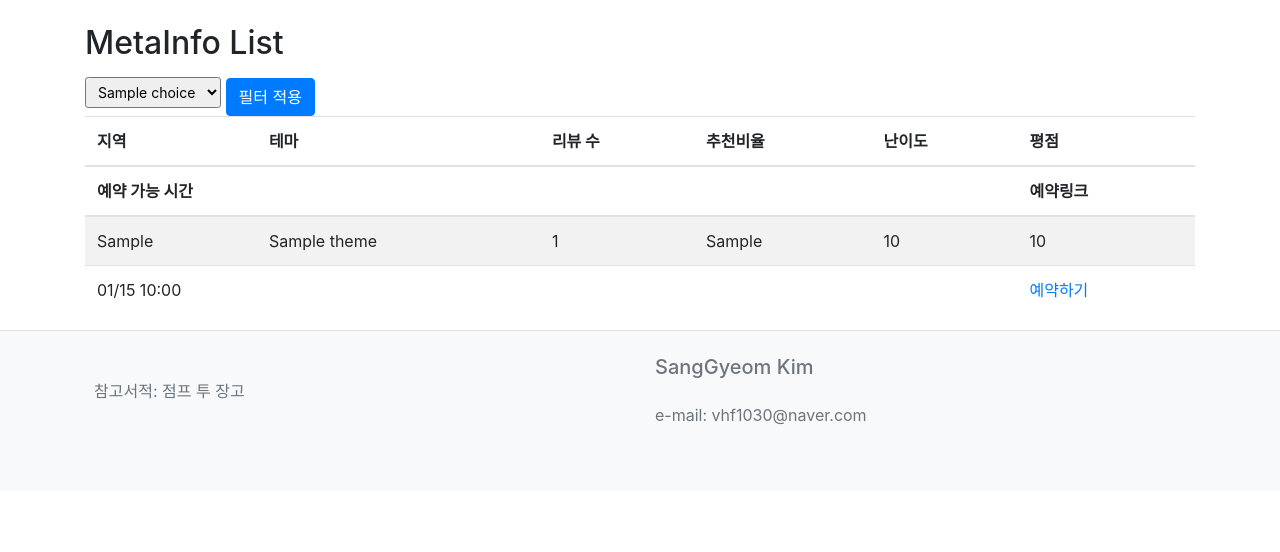
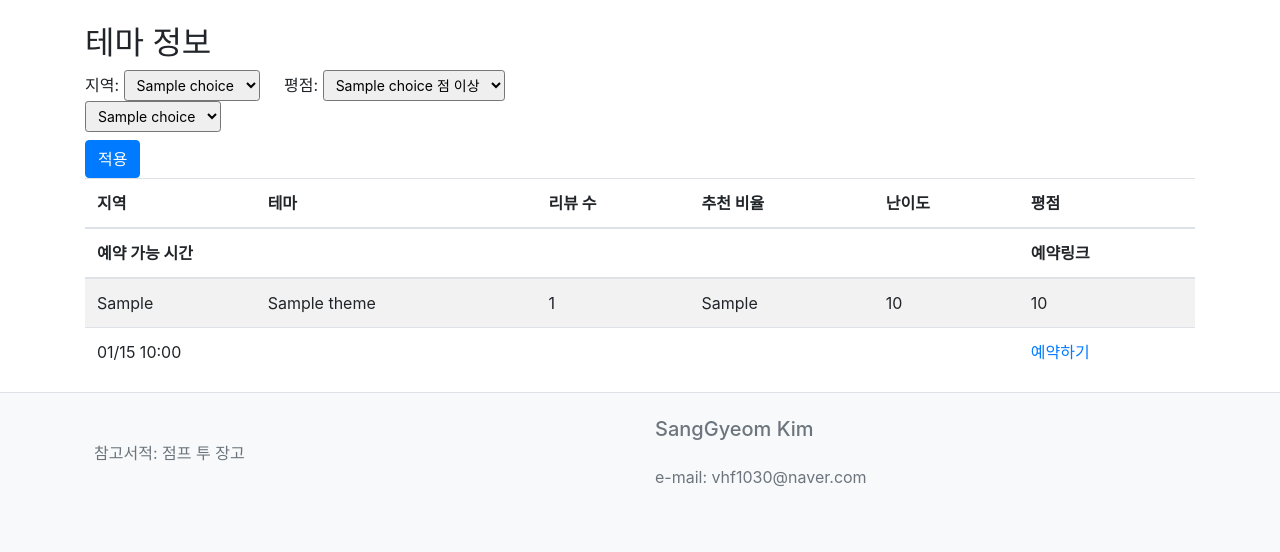
Before and after one commit to vhf1030/Remona, a Django app: template templates/theme_info.html in a window 1280 px wide. Shown: the part 17-569 px from the top of the page. Run offline with Django 4.2, Linux system fonts and the light colour scheme; the template is opened without the code that fills it: most values are stand-ins (such as "Sample title", 1, 10 or a date in 2020); some libraries are stand-ins or nearby versions.

Commit message:
refactoring: queryset, add functions: sort, score filter

```diff
--- a/config/urls.py
+++ b/config/urls.py
@@ -20,6 +20,6 @@ from app import views  #
 
 urlpatterns = [
     path("admin/", admin.site.urls),
-    path('theme_info/', views.metainfo_list, name='metainfo_list'),
+    path('theme_info/', views.theme_info, name='theme_info'),
     path('reserve_info/', views.reserve_info, name='reserve_info'),
 ]
--- a/templates/theme_info.html
+++ b/templates/theme_info.html
@@ -2,25 +2,53 @@
 
 {% block content %}
 <div class="container mt-4">
-    <h2>MetaInfo List</h2>
+    <h2>테마 정보</h2>
     <form method="get">
-<!--        <select name="loc_2_filter">-->
-        <select name="loc_2_filter" class="form-control-sm">
-            {% for choice in loc_2_choices %}
-            <option value="{{ choice }}" {% if choice == loc_2_filter %}selected{% endif %}>
-                {{ choice }}
-            </option>
-            {% endfor %}
-        </select>
-        <input type="submit" value="필터 적용" class="btn btn-primary mt-2">
+        <!-- 필터 -->
+        <div>
+            지역:
+            <select name="location_filter" class="form-control-sm" style="margin-right: 20px;">
+                {% for choice in location_list %}
+                <option value="{{ choice }}" {% if choice == location_filter %}selected{% endif %}>
+                    {{ choice }}
+                </option>
+                {% endfor %}
+            </select>
+            평점:
+            <select name="rating_filter" class="form-control-sm" style="margin-right: 20px;">
+                {% for choice in rating_choices %}
+                <option value="{{ choice }}" {% if choice == rating_filter %}selected{% endif %}>
+                    {% if choice != "전체" %}
+                    {{ choice }} 점 이상
+                    {% else %}
+                    {{ choice }}
+                    {% endif %}
+                </option>
+                {% endfor %}
+            </select>
+        </div>
+
+        <!-- 정렬 -->
+        <div>
+            <select name="sort_option" class="form-control-sm">
+                {% for choice in sort_option_list %}
+                <option value="{{ choice }}" {% if choice == sort_option %}selected{% endif %}>
+                    {{ choice }}
+                </option>
+                {% endfor %}
+            </select>
+        </div>
+
+        <input type="submit" value="적용" class="btn btn-primary mt-2">
     </form>
+
     <table class="table table-striped">
         <thead>
         <tr>
             <th>지역</th>
             <th>테마</th>
             <th>리뷰 수</th>
-            <th>추천비율</th>
+            <th>추천 비율</th>
             <th>난이도</th>
             <th>평점</th>
         </tr>
@@ -34,10 +62,10 @@
         <tr>
             <td>{{ theme.loc_2 }}</td>
             <td>{{ theme.theme_name }}</td>
-            <td>{{ theme.latest_score.total_review }}</td>
-            <td>{{ theme.latest_score.recommend_ratio }}</td>
-            <td>{{ theme.latest_score.difficulty_score }}</td>
-            <td>{{ theme.latest_score.satisfy_score }}</td>
+            <td>{{ theme.total_review }}</td>
+            <td>{{ theme.recommend_ratio }}</td>
+            <td>{{ theme.difficulty_score }}</td>
+            <td>{{ theme.satisfy_score }}</td>
             <!-- 여기에 필요한 다른 필드들의 값을 추가하세요 -->
         </tr>
         <tr>
```
Also changed, not shown: app/views.py (+77 -17 lines).
